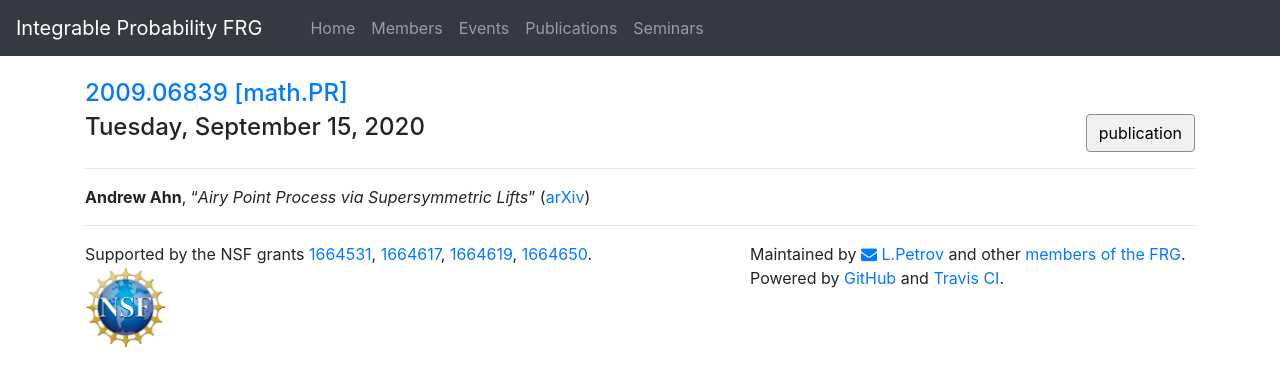
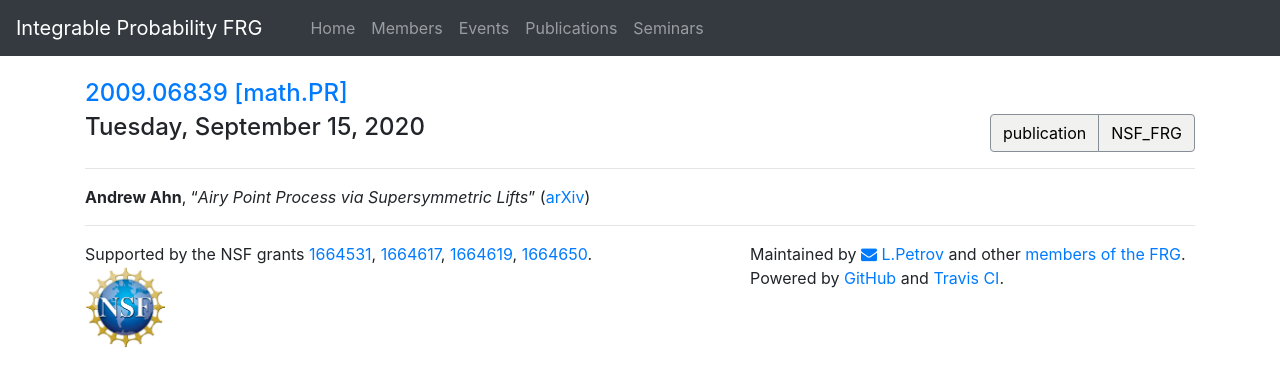
Before and after one commit to int-prob/int-prob-code, a Jekyll site: the page built from _posts/arXiv_2017/2020-09-15-2009.06839.md, in a window 1280 px wide. Shown: the top 386 px of the page. Built offline with Jekyll 4.4.1, drawn with Linux system fonts in a browser that asks for light colours; nearby versions of some CDN libraries.

Commit message:
Update 2020-09-15-2009.06839.md

```diff
--- a/_posts/arXiv_2017/2020-09-15-2009.06839.md
+++ b/_posts/arXiv_2017/2020-09-15-2009.06839.md
@@ -3,8 +3,8 @@ layout: post
 title: 2009.06839 [math.PR]
 date: 2020-09-15T02:28:36Z
 comments: false
-tags: publication
-published: true NSF_FRG
+tags: publication NSF_FRG
+published: true
 ---
 
 <b>Andrew Ahn</b>, "<i>Airy Point Process via Supersymmetric Lifts</i>" ([arXiv](http://arxiv.org/abs/2009.06839v1))
```
